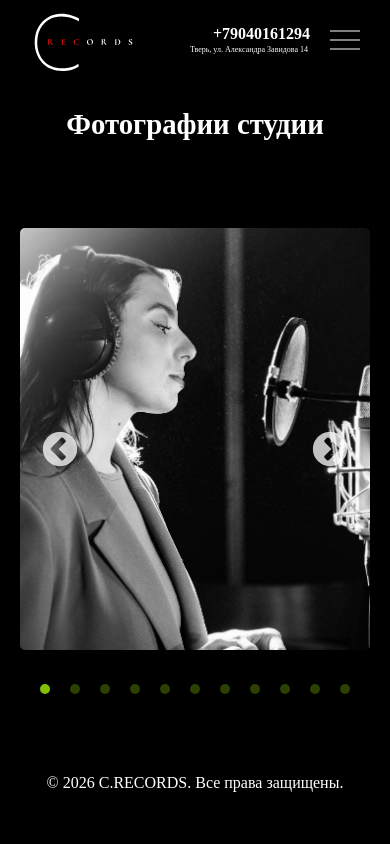
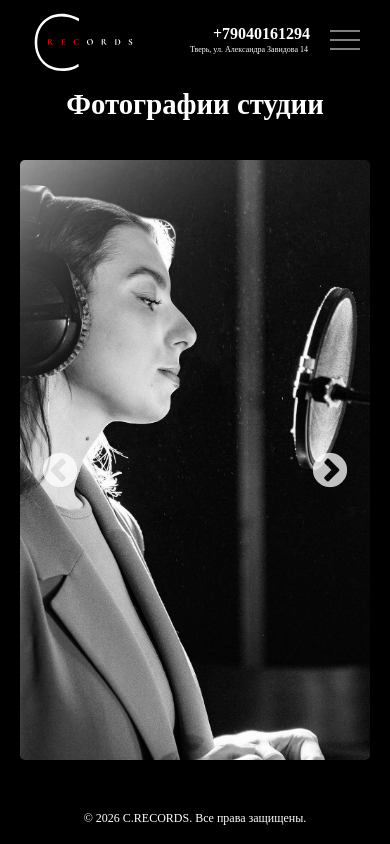
Before and after one commit to crecordz/crecornsnext, a Next.js app: page /photo in a window 390 px wide. Built offline with nearby package versions, Linux system fonts and the light colour scheme.

Commit message:
footer down

```diff
--- a/src/app/footer/page.module.css
+++ b/src/app/footer/page.module.css
@@ -1,6 +1,29 @@
 .footer {
   color: white;
   text-align: center;
-  margin-top: 20px;
-  margin-bottom: 50px;
+  flex-shrink: 0;
+  position: fixed;
+  left: 0;
+  right: 0;
+  bottom: 0;
+  z-index: 4;
+  min-height: var(--footer-height);
+  display: flex;
+  align-items: center;
+  justify-content: center;
+  padding: 12px 16px;
+  background-color: #000000;
+  box-sizing: border-box;
 }
+
+.footer p {
+  margin: 0;
+  font-size: 14px;
+  line-height: 1.4;
+}
+
+@media (max-width: 700px) {
+  .footer p {
+    font-size: 12px;
+  }
+}
--- a/src/app/globals.css
+++ b/src/app/globals.css
@@ -1,21 +1,26 @@
 :root {
   --background: #000000;
   --foreground: #ffffff;
-  --page-padding-top: 120px;
-  --page-padding-bottom: 120px;
-  --page-title-margin-top: 27px;
-  --page-title-margin-bottom: 100px;
+  --header-height: 80px;
+  --footer-height: 64px;
+  --page-padding-top: 110px;
+  --page-padding-bottom: 72px;
+  --page-title-margin-top: 0;
+  --page-title-margin-bottom: 40px;
 }
 
 html {
   color-scheme: dark;
   background-color: #000000;
+  height: 100%;
+  overflow: hidden;
 }
 
 html,
 body {
   max-width: 100vw;
-  overflow-x: hidden;
+  height: 100%;
+  overflow: hidden;
 }
 
 body {
@@ -24,6 +29,23 @@ body {
   font-family: "Commissioner";
   -webkit-font-smoothing: antialiased;
   -moz-osx-font-smoothing: grayscale;
+  min-height: 100vh;
+  display: flex;
+  flex-direction: column;
+}
+
+.site-main {
+  flex: 1;
+  width: 100%;
+  height: 100dvh;
+  max-height: 100dvh;
+  overflow: hidden;
+}
+
+.site-main > section {
+  height: 100%;
+  max-height: 100%;
+  overflow: hidden;
 }
 
 * {
@@ -39,9 +61,9 @@ a {
 
 @media (max-width: 700px) {
   :root {
-    --page-padding-top: 93px;
-    --page-padding-bottom: 80px;
-    --page-title-margin-top: 19px;
-    --page-title-margin-bottom: 72px;
+    --footer-height: 52px;
+    --page-padding-top: 92px;
+    --page-padding-bottom: 56px;
+    --page-title-margin-bottom: 24px;
   }
 }
--- a/src/app/layout.js
+++ b/src/app/layout.js
@@ -35,7 +35,7 @@ export default function RootLayout({ children }) {
     <html lang="ru">
       <body className={`${commissioner.variable}`}>
         <Header />
-        {children}
+        <main className="site-main">{children}</main>
 
         {/* Yandex.Metrika counter */}
         <Script id="yandex-metrika" strategy="afterInteractive">
--- a/src/app/photo/photo.css
+++ b/src/app/photo/photo.css
@@ -8,6 +8,8 @@
   padding-top: var(--page-padding-top);
   padding-bottom: var(--page-padding-bottom);
   box-sizing: border-box;
+  height: 100%;
+  overflow: hidden;
 }
 
 .photo__title {
@@ -26,7 +28,8 @@
 
 .photo__image {
   width: 400px;
-  height: 60vh;
+  height: calc(100dvh - var(--page-padding-top) - var(--page-padding-bottom) - 110px);
+  min-height: 220px;
   filter: grayscale(100%);
   transition: all 0.6s;
   display: block;
@@ -77,12 +80,12 @@
 
 @media (max-width: 420px) {
   .photo__image {
-    height: 50vh;
+    height: calc(100dvh - var(--page-padding-top) - var(--page-padding-bottom) - 96px);
   }
 }
 
 @media (max-width: 360px) {
   .photo__image {
-    height: 40vh;
+    min-height: 180px;
   }
 }
--- a/src/app/reviews/reviews.css
+++ b/src/app/reviews/reviews.css
@@ -9,6 +9,8 @@
   padding-top: var(--page-padding-top);
   padding-bottom: var(--page-padding-bottom);
   box-sizing: border-box;
+  height: 100%;
+  overflow: hidden;
 }
 
 .reviews__title {
@@ -20,7 +22,8 @@
 .reviews__map {
   max-width: 560px;
   width: 100%;
-  height: 800px;
+  height: calc(100dvh - var(--page-padding-top) - var(--page-padding-bottom) - 90px);
+  min-height: 240px;
   overflow: hidden;
   position: relative;
 }
```
Also changed, not shown: src/app/contacts/contacts.css (+26 -2 lines), src/app/page.module.css (+6 -5 lines), src/app/portfolio/page.module.css (+8 -3 lines).
